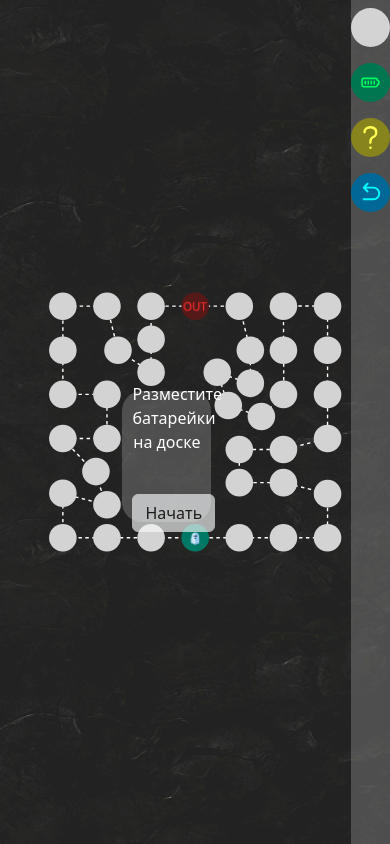
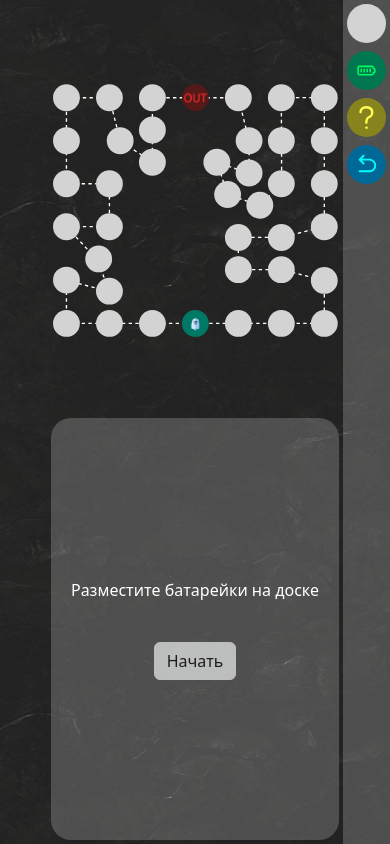
Before and after one commit to shadow-escape/dice, a Vue app: page / in a window 390 px wide. Built offline with nearby package versions, Linux system fonts and the light colour scheme; what vue-tippy would draw is missing.

Commit message:
responsive

```diff
--- a/src/App.vue
+++ b/src/App.vue
@@ -11,7 +11,7 @@
       </div>
 
       <div
-          class="content-board position-absolute"
+          class="content-board"
           :style="{
             'max-width': `${bounds.width * 0.3}px`,
             'max-height': `${bounds.height * 0.5}px`,
@@ -123,6 +123,17 @@ body {
   margin: auto;
   border-radius: 20px;
   padding: 10px;
+
+  @media (max-width: 575.98px) {
+    max-width: 100% !important;
+    width: 100%;
+    max-height: 50vh !important;
+    height: 50vh;
+  }
+
+  @media (min-width: 576px) {
+    position: absolute;
+  }
 }
 
 .game-board {
@@ -134,6 +145,11 @@ body {
     height: 100%;
     position: relative;
     padding: 1% 12%;
+
+    @media (max-width: 575.98px) {
+      flex-flow: column;
+      padding: 1% 6vh;
+    }
   }
 }
 
--- a/src/components/StepsInfo.vue
+++ b/src/components/StepsInfo.vue
@@ -1,6 +1,6 @@
 <template>
   <div v-if="robot.batteries.length">
-    <p class="my-4">
+    <p class="my-4 d-none d-sm-inline">
       <strong>Осталось батареек: {{ robot.batteries.length }}</strong><br>
       <span class="text-info">Порядок батареек определяется направлением движения робота.</span>
     </p>
--- a/src/components/TheLegend.vue
+++ b/src/components/TheLegend.vue
@@ -11,7 +11,7 @@
   >
     <template #item="{ element }">
       <div
-          class="control m-2"
+          class="control mb-2"
           :class="[`control-${element}`]"
           :data-effect="element"
       ></div>
--- a/src/components/TheSidebar.vue
+++ b/src/components/TheSidebar.vue
@@ -10,11 +10,18 @@ export default {
 }
 </script>
 
-<style>
+<style lang="scss">
 .the-sidebar {
-  width: 10%;
   top: 0;
   right: 0;
   background-color: rgba(255, 255, 255, .2);
+
+  @media (max-width: 575.98px) {
+    padding: .5vh;
+  }
+
+  @media (min-width: 576px) {
+    width: 10%;
+  }
 }
 </style>
```
